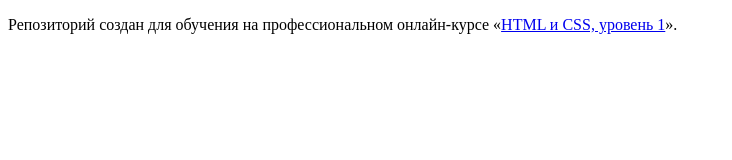
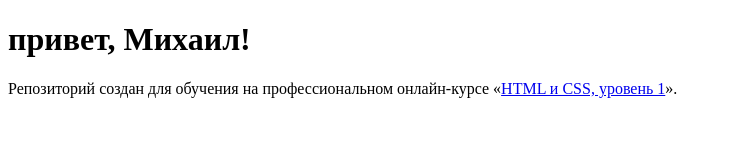
Before and after one commit to iritmeg/1046597-barbershop-26, a plain HTML site: page index.html in a window 1280 px wide. Shown: the whole page, without its empty margins (0-732 px from the left). Drawn offline with Linux system fonts and the light colour scheme.

Commit message:
Update index.html

```diff
--- a/index.html
+++ b/index.html
@@ -6,6 +6,8 @@
   </head>
   <body>
 
+<h1> привет, Михаил! </h1>
+
     <p>Репозиторий создан для обучения на профессиональном онлайн‑курсе «<a href="https://htmlacademy.ru/intensive/htmlcss">HTML и CSS, уровень 1</a>».</p>
 
   </body>
```
